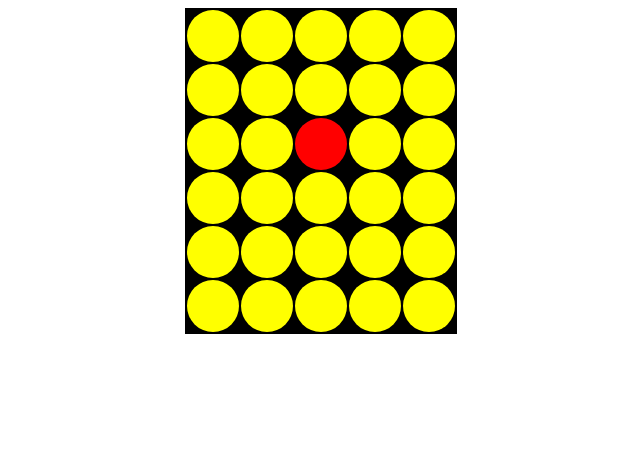
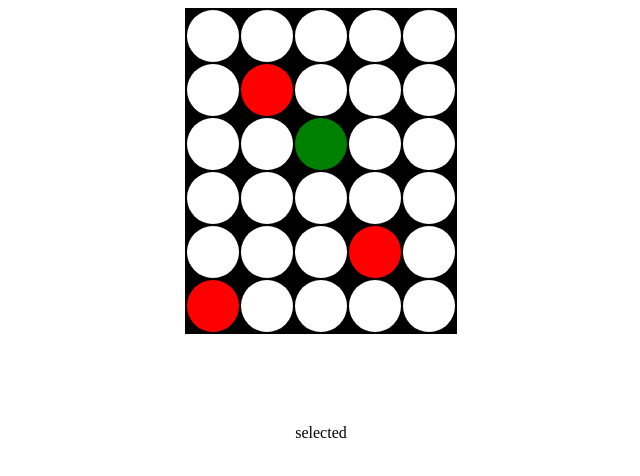
Before and after one commit to RafaelSL-37/hexagonal_movement, a React (Create React App) app: page / in a window 1280 px wide. Shown: the top 476 px of the page, without its empty margins (319-959 px from the left). Built offline with nearby package versions, Linux system fonts and the light colour scheme.

Commit message:
adding phase to screen, starting to build on click function

```diff
--- a/src/components/grid.js
+++ b/src/components/grid.js
@@ -7,14 +7,15 @@ function Grid() {
 
   const [grid, setGrid] = useState([
     ['cell-empty', 'cell-empty', 'cell-empty', 'cell-empty', 'cell-empty'],
+    ['cell-empty', 'cell-obstacle', 'cell-empty', 'cell-empty', 'cell-empty'],
+    ['cell-empty', 'cell-empty', 'cell-actor', 'cell-empty', 'cell-empty'],
     ['cell-empty', 'cell-empty', 'cell-empty', 'cell-empty', 'cell-empty'],
-    ['cell-empty', 'cell-empty', 'cell-filled', 'cell-empty', 'cell-empty'],
-    ['cell-empty', 'cell-empty', 'cell-empty', 'cell-empty', 'cell-empty'],
-    ['cell-empty', 'cell-empty', 'cell-empty', 'cell-empty', 'cell-empty'],
-    ['cell-empty', 'cell-empty', 'cell-empty', 'cell-empty', 'cell-empty'],
+    ['cell-empty', 'cell-empty', 'cell-empty', 'cell-obstacle', 'cell-empty'],
+    ['cell-obstacle', 'cell-empty', 'cell-empty', 'cell-empty', 'cell-empty'],
   ]);
 
   return (
+    <div>
       <div className="grid">
         <table className='table'>
           <tr className='row-odd'>
@@ -61,6 +62,11 @@ function Grid() {
           </tr>
         </table>
       </div>
+      <br /><br /><br /><br /><br />
+      <div className='phase-text'>
+        {phase}
+      </div>
+    </div>
   );
 }
 
--- a/src/handlers/click-handler.js
+++ b/src/handlers/click-handler.js
@@ -1,5 +1,25 @@
 export function onCellClick(grid, setGrid, phase, setPhase, x, y) {
-    //switch case phase
-    //neutral? vê se selecionou o bicho e altera o grid de acordo
-    //selection? vê se o lugar que tá indo é possível, executa o movimento e limpa o grid
+    switch (phase) {
+        case 'neutral':
+            if (grid[y][x] === 'cell-actor') {
+                //spawn range if not obstacle or actor
+
+                setPhase('selected');
+            }
+            break;
+        case 'selected':
+            if (grid[y][x] === 'cell-range') {
+                const newGrid = grid;
+
+                //iterate grid to clear range and position cells
+
+                newGrid[y][x] = 'cell-actor';
+
+                setGrid(newGrid);
+                setPhase('neutral');
+            }
+            break;
+        default:
+            break;
+    }
 }
--- a/src/style/style.css
+++ b/src/style/style.css
@@ -1,18 +1,25 @@
 .cell-selected {
+    width: 50px;
+    height: 50px;
+    border-radius: 100%;
+    background-color: greenyellow;
+}
+
+.cell-empty {
+    width: 50px;
+    height: 50px;
+    border-radius: 100%;
+    background-color: white;
+}
+
+.cell-actor {
     width: 50px;
     height: 50px;
     border-radius: 100%;
     background-color: green;
 }
 
-.cell-empty {
-    width: 50px;
-    height: 50px;
-    border-radius: 100%;
-    background-color: yellow;
-}
-
-.cell-filled {
+.cell-obstacle {
     width: 50px;
     height: 50px;
     border-radius: 100%;
@@ -29,7 +36,7 @@
 .row {
     margin-right: 25px;
 }
-
+/*TODO: fix grid margin on even rows*/
 .grid {
     display: flex;
     justify-content: center;
@@ -39,3 +46,10 @@
 .table {
     background-color: black;
 }
+
+.phase-text {
+    text-align: center;
+    display: flex;
+    justify-content: center;
+    align-items: center;
+}
```
Lines whose indentation alone changed are shown as unchanged.
